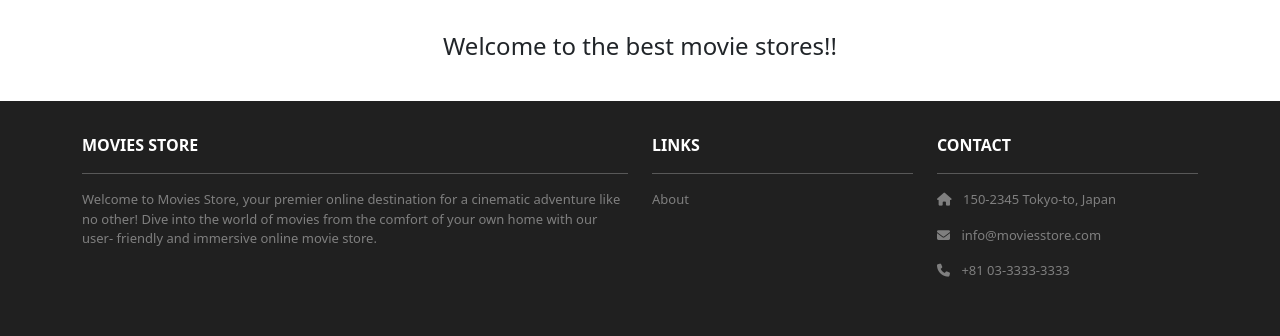
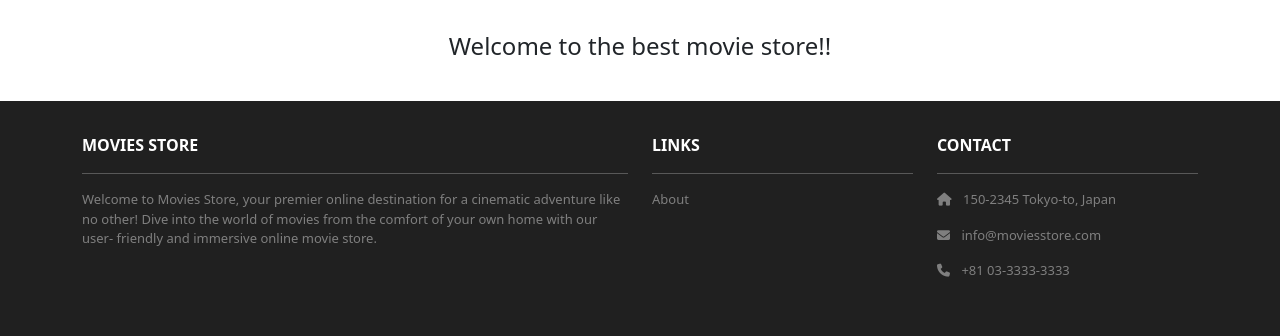
Before and after one commit to JaiseS/moviesstore, a Django app: page / in a window 1280 px wide. Shown: the part 224-560 px from the top of the page. Run offline with Django 5.2, Linux system fonts and the light colour scheme; some libraries are stand-ins or nearby versions.

Commit message:
Reset test

```diff
--- a/home/templates/home/index.html
+++ b/home/templates/home/index.html
@@ -10,7 +10,7 @@
   <div class="container">
     <div class="row mt-3">
       <div class="col mx-auto text-center mb-3">
-        <h4>Welcome to the best movie stores!!</h4>
+        <h4>Welcome to the best movie store!!</h4>
       </div>
     </div>
   </div>
```
Also changed, not shown: 4 other files.
